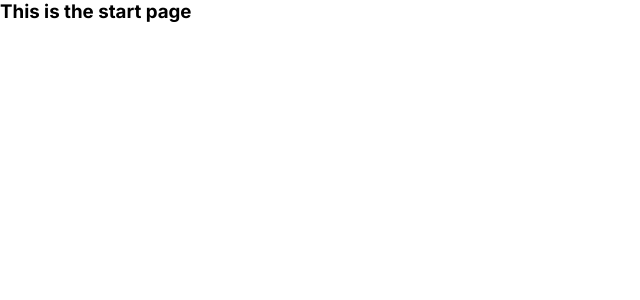
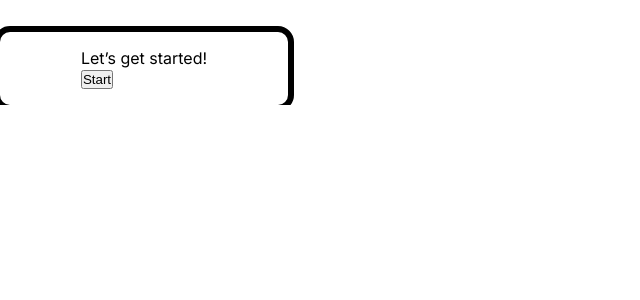
Before and after one commit to msilis/sillystories-next-frontend, a Next.js app: page /start in a window 1280 px wide. Shown: the top 300 px of the page, without its empty margins (0-640 px from the left). Built offline with nearby package versions, Linux system fonts and the light colour scheme.

Commit message:
start page logic and styling

```diff
--- a/src/app/start/page.tsx
+++ b/src/app/start/page.tsx
@@ -1,12 +1,20 @@
 import React from "react";
 import style from "./start.module.css";
+import { Card, Button } from "react-bootstrap";
 
-export default function Start() {
+type startProps = {
+  onClick: () => void;
+};
+
+export default function Start(props: startProps): JSX.Element {
   return (
-    <div className={style.startContainer}>
-      <header className={style.header}>
-        <h3>This is the start page</h3>
-      </header>
-    </div>
+    <Card className={style.cardContainer}>
+      <Card.Body>
+        <Card.Title>Let&rsquo;s get started!</Card.Title>
+        <Button className={style.button} onClick={props.onClick}>
+          Start
+        </Button>
+      </Card.Body>
+    </Card>
   );
 }
--- a/src/app/start/start.module.css
+++ b/src/app/start/start.module.css
@@ -1,4 +1,31 @@
-.startContainer {
+.cardContainer {
   display: flex;
-  outline: 4px solid red;
+  justify-content: center;
+  width: 18rem;
+  outline: 6px solid black;
+  border-radius: 10px;
+  margin-top: 2rem;
+  padding: 1rem;
+  background-color: rgba(255, 255, 255, 0.5);
 }
+
+.goButton {
+  margin-top: 1rem;
+  height: 3rem;
+  width: 6rem;
+  outline: 3px solid black;
+  border-radius: 10px;
+  background-color: lightblue;
+  box-shadow: 5px 5px 5px black;
+  font-size: 1.5rem;
+  font-weight: bold;
+  transition: 0.3s;
+}
+
+.goButton:hover {
+  cursor: pointer;
+}
+
+.goButton:active {
+  box-shadow: 8px 8px 8px gray;
+}
```
